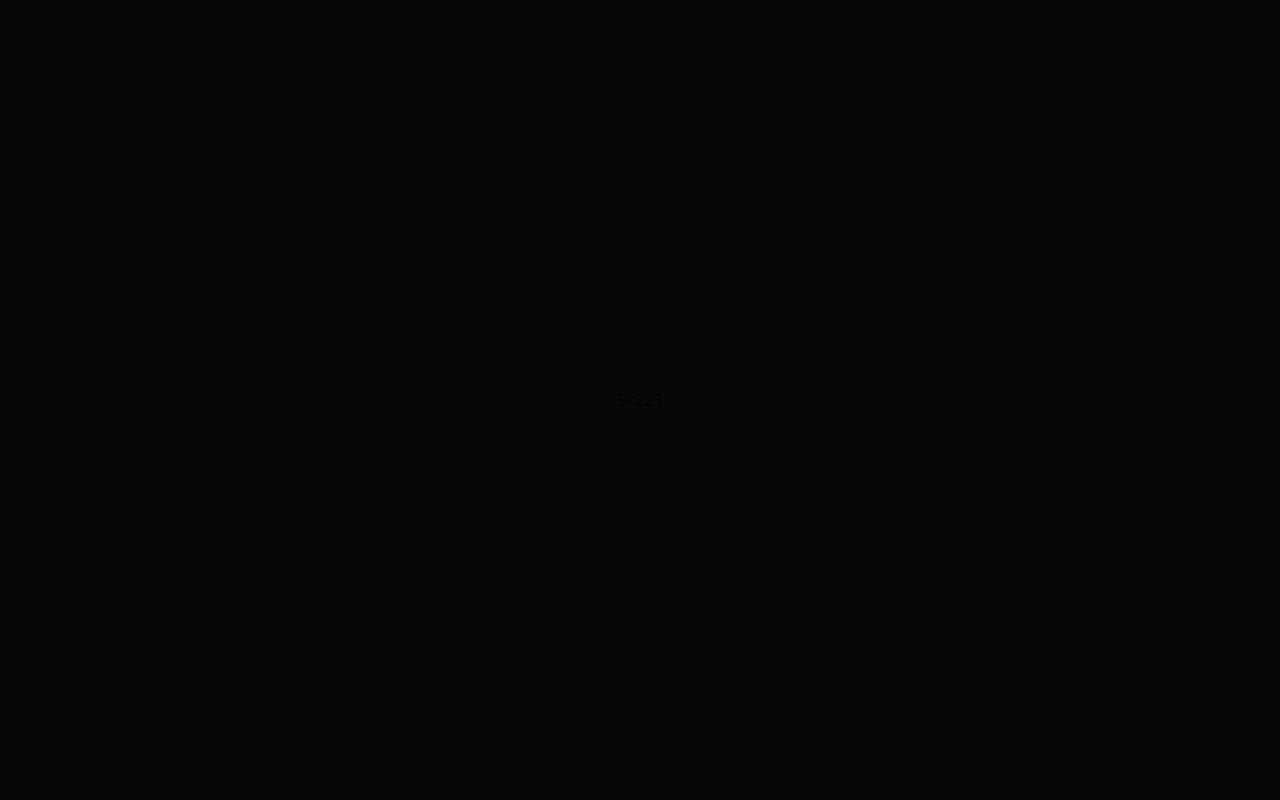
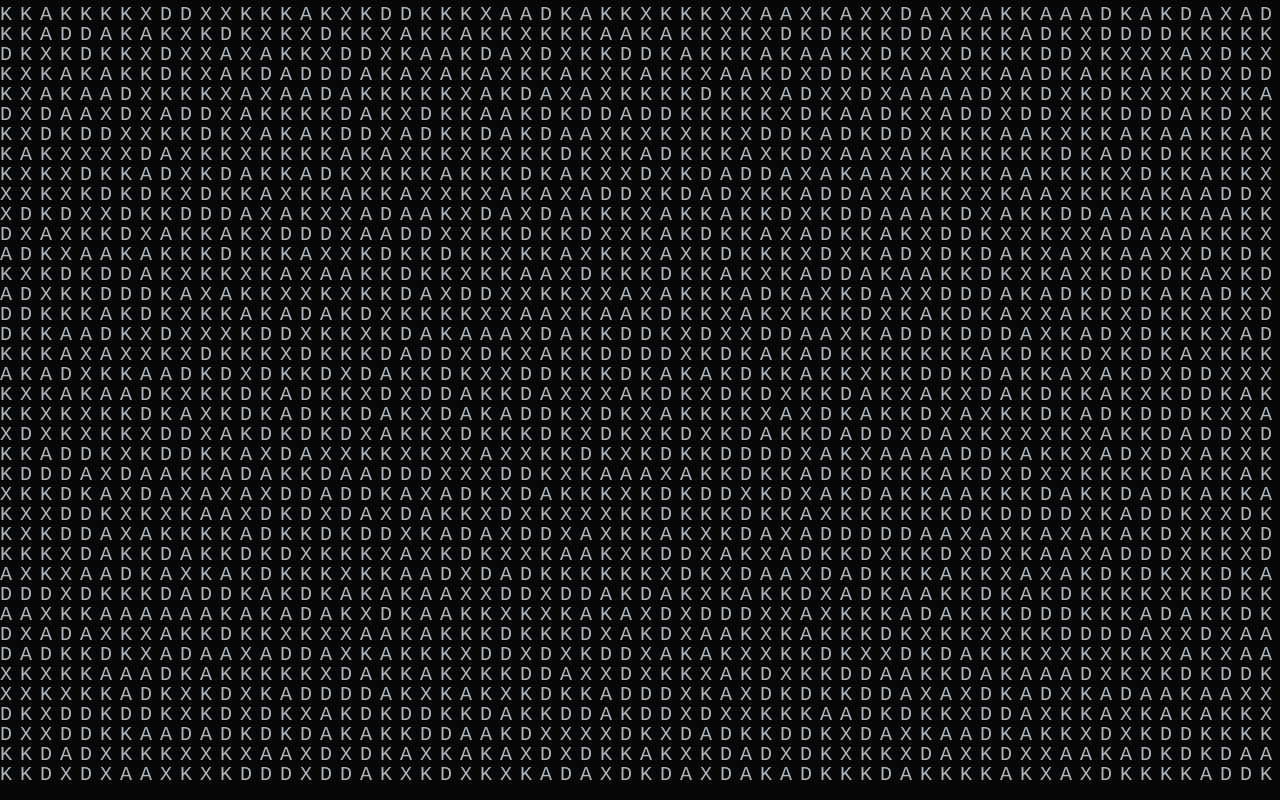
Before and after one commit to Wj9488/kxkda, a Next.js app: page / in a window 1280 px wide. Built offline with nearby package versions, Linux system fonts and the light colour scheme.

Commit message:
canvas 2

```diff
--- a/Components/Canvas.jsx
+++ b/Components/Canvas.jsx
@@ -1,37 +1,37 @@
-import { useEffect, useState } from 'react';
+// import { useEffect, useState } from 'react';
 
-const getRandomSymbol = () => {
-  const symbols = "!@#$%^&*()_+-=[]{};':\"\\|,<.>/?";
-  return symbols[Math.floor(Math.random() * symbols.length)];
-};
+// const getRandomSymbol = () => {
+//   const symbols = "!@#$%^&*()_+-=[]{};':\"\\|,<.>/?";
+//   return symbols[Math.floor(Math.random() * symbols.length)];
+// };
 
-const getRandomDigit = () => Math.floor(Math.random() * 10);
+// const getRandomDigit = () => Math.floor(Math.random() * 10);
 
-const scramble = (text) => {
-  let result = '';
-  for (let i = 0; i < text.length; i++) {
-    result += Math.random() > 0.5 ? getRandomSymbol() : getRandomDigit();
-  }
-  return result;
-};
+// const scramble = (text) => {
+//   let result = '';
+//   for (let i = 0; i < text.length; i++) {
+//     result += Math.random() > 0.5 ? getRandomSymbol() : getRandomDigit();
+//   }
+//   return result;
+// };
 
-const Canvas = () => {
-  const [scrambledText, setScrambledText] = useState('KXKDA');
+// const Canvas = () => {
+//   const [scrambledText, setScrambledText] = useState('KXKDA');
 
-  useEffect(() => {
-    const scrambleInterval = setInterval(() => {
-      setScrambledText(scramble('KXKDA'));
-    }, 100);
+//   useEffect(() => {
+//     const scrambleInterval = setInterval(() => {
+//       setScrambledText(scramble('KXKDA'));
+//     }, 100);
 
-    return () => {
-      clearInterval(scrambleInterval);
-    };
-  }, []);
+//     return () => {
+//       clearInterval(scrambleInterval);
+//     };
+//   }, []);
 
-  return <p className='dark:text-white text-xl'>{scrambledText}</p>;
-};
+//   return <p className='dark:text-white text-xl'>{scrambledText}</p>;
+// };
 
-export default Canvas;
+// export default Canvas;
 
 // import { useEffect, useRef } from 'react';
 
@@ -70,43 +70,43 @@ export default Canvas;
 
 
 
-// import React, { useEffect, useRef } from 'react';
+import React, { useEffect, useRef } from 'react';
 
-// export default function Canvas() {
-//   const canvasRef = useRef(null);
+export default function Canvas() {
+  const canvasRef = useRef(null);
 
-//   useEffect(() => {
-//     const canvas = canvasRef.current;
-//     const context = canvas.getContext('2d');
+  useEffect(() => {
+    const canvas = canvasRef.current;
+    const context = canvas.getContext('2d');
 
-//     canvas.width = window.innerWidth / 2;
-//     canvas.height = window.innerHeight / 2;
+    canvas.width = window.innerWidth;
+    canvas.height = window.innerHeight;
 
-//     const letters = ['K', 'X', 'K', 'D', 'A'];
-//     const fontSize = 20;
-//     context.font = `${fontSize}px monospace`;
+    const letters = ['K', 'X', 'K', 'D', 'A'];
+    const fontSize = 20;
+    context.font = `${fontSize}px monospace`;
 
-//     const columns = canvas.width / fontSize;
-//     const rows = canvas.height / fontSize;
+    const columns = canvas.width / fontSize;
+    const rows = canvas.height / fontSize;
 
-//     const draw = () => {
-//       context.fillStyle = '#070707';
-//       context.fillRect(0, 0, canvas.width, canvas.height);
-//       context.fillStyle = '#fafafa';
+    const draw = () => {
+      context.fillStyle = '#070707';
+      context.fillRect(0, 0, canvas.width, canvas.height);
+      context.fillStyle = '#adb5bd';
 
-//       for (let i = 0; i < columns; i++) {
-//         for (let j = 0; j < rows; j++) {
-//           const letter = letters[Math.floor(Math.random() * letters.length)];
-//           context.fillText(letter, i * fontSize, j * fontSize);
-//         }
-//       }
-//     };
+      for (let i = 0; i < columns; i++) {
+        for (let j = 0; j < rows; j++) {
+          const letter = letters[Math.floor(Math.random() * letters.length)];
+          context.fillText(letter, i * fontSize, j * fontSize);
+        }
+      }
+    };
 
-//     setInterval(draw, 500);
-//   }, []);
+    setInterval(draw, 100);
+  }, []);
 
-//   return <canvas ref={canvasRef} />;
-// }
+  return <canvas ref={canvasRef} />;
+}
 
 
 // import React, { useEffect, useRef } from 'react';
```
